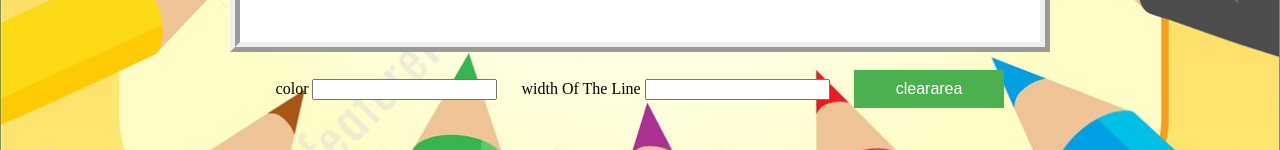
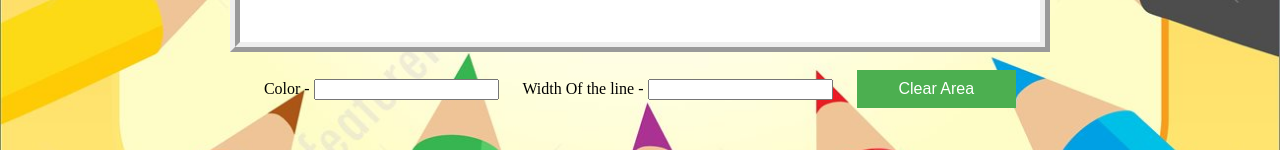
Before and after one commit to Jeevalakshmi94/paintcorrect, a plain HTML site: page index.html in a window 1280 px wide. Shown: the part 650-800 px from the top of the page. Drawn offline with Linux system fonts and the light colour scheme.

Commit message:
Update index.html

```diff
--- a/index.html
+++ b/index.html
@@ -15,18 +15,15 @@
         <br><br >
 
 <!--Additional activity -->
-<span>
-color
-</span>
-<input type="text" id="color">
-<span>
- width Of The Line
-</span>
-<input type="text" id="widthofline">
-<button onclick="cleararea()">
-cleararea
-</button>
-</div>
+        <span>Color - </span>
+        <input type="text" id="color">
+
+        <span>Width Of the line  - </span>
+        <input type="text" id="width_of_line">
+
+        <button onclick="clearArea();">Clear Area</button>
+
+    </div>
 <script src="main.js"></script>
 </body>
 </html>
```
